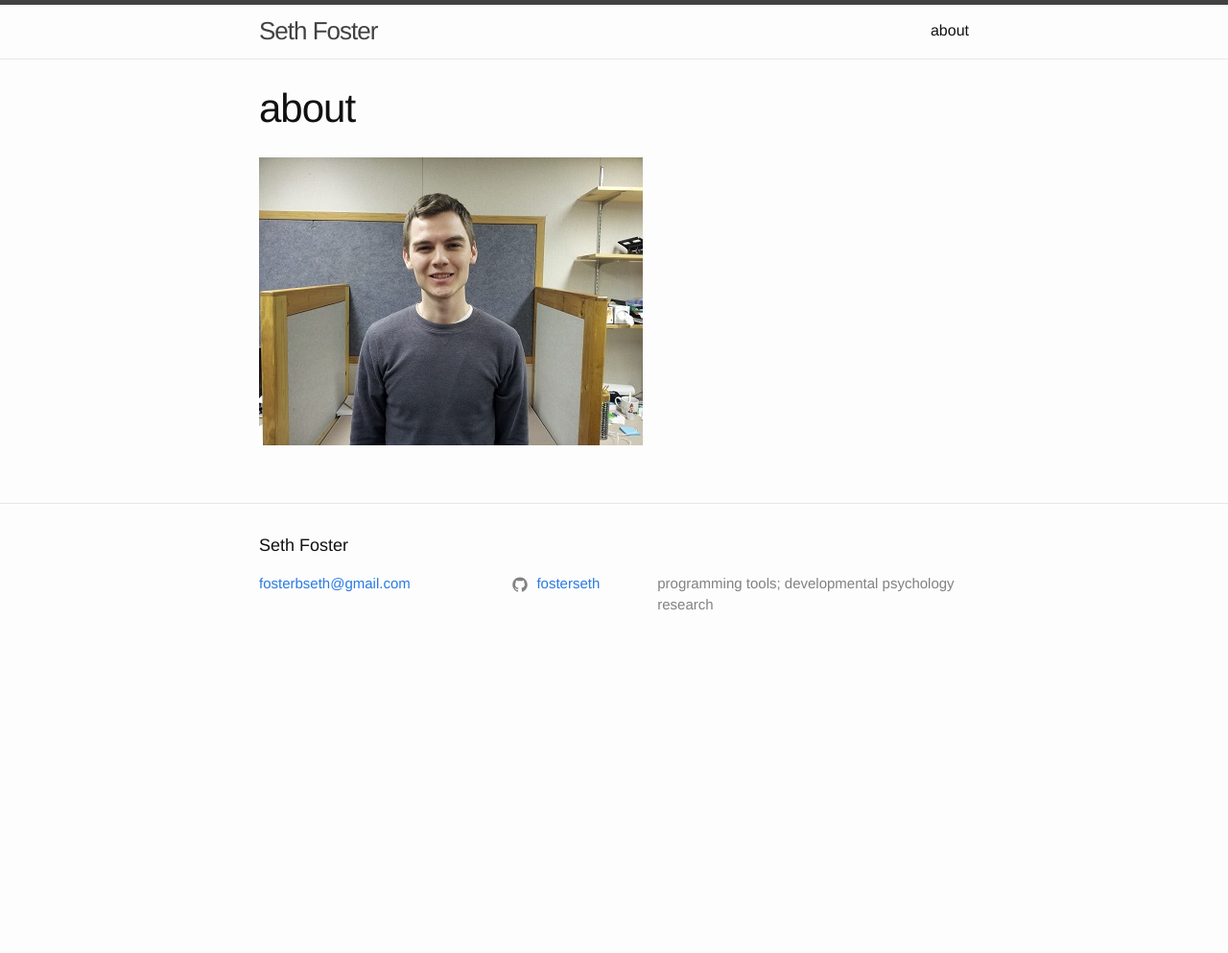
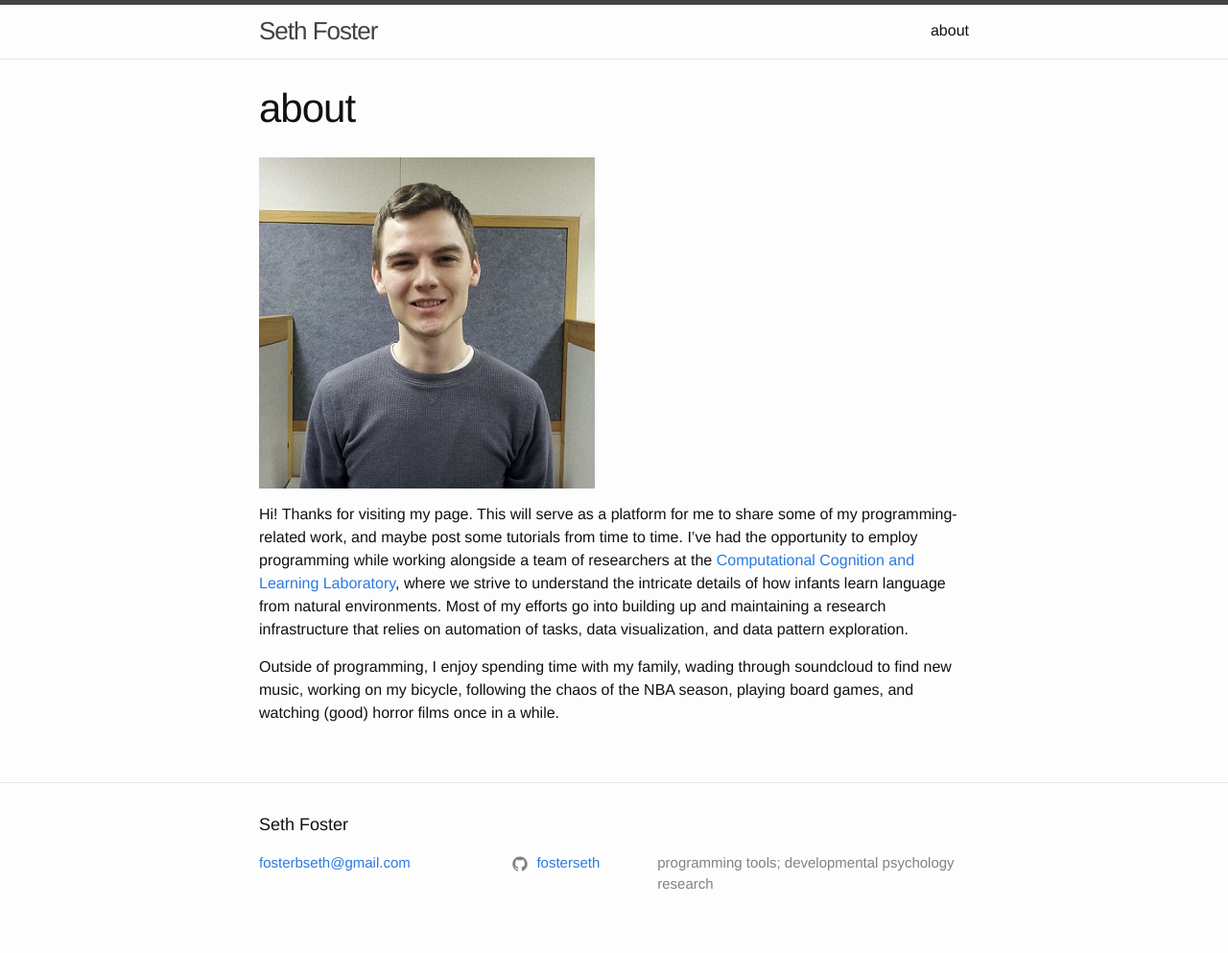
Before and after one commit to fosterseth/fosterseth.github.io, a Jekyll site: the page built from about.md, in a window 1280 px wide. Shown: the whole page at 96% size. Built offline with Jekyll 4.4.1, drawn with Linux system fonts in a browser that asks for light colours; before the commit the page ends 900 px from its top, so only the background shows below that.

Commit message:
updated about section

```diff
--- a/about.md
+++ b/about.md
@@ -4,4 +4,8 @@
 permalink: /about/
 ---
 
-![image of self]({{ site.url }}/assets/self_small.jpg)
+![image of self]({{ site.url }}/assets/self_small2.jpg)
+
+Hi! Thanks for visiting my page. This will serve as a platform for me to share some of my programming-related work, and maybe post some tutorials from time to time. I've had the opportunity to employ programming while working alongside a team of researchers at the [Computational Cognition and Learning Laboratory](http://www.indiana.edu/~dll/research.html), where we strive to understand the intricate details of how infants learn language from natural environments. Most of my efforts go into building up and maintaining a research infrastructure that relies on automation of tasks, data visualization, and data pattern exploration.
+
+Outside of programming, I enjoy spending time with my family, wading through soundcloud to find new music, working on my bicycle, following the chaos of the NBA season, playing board games, and watching (good) horror films once in a while.
```
